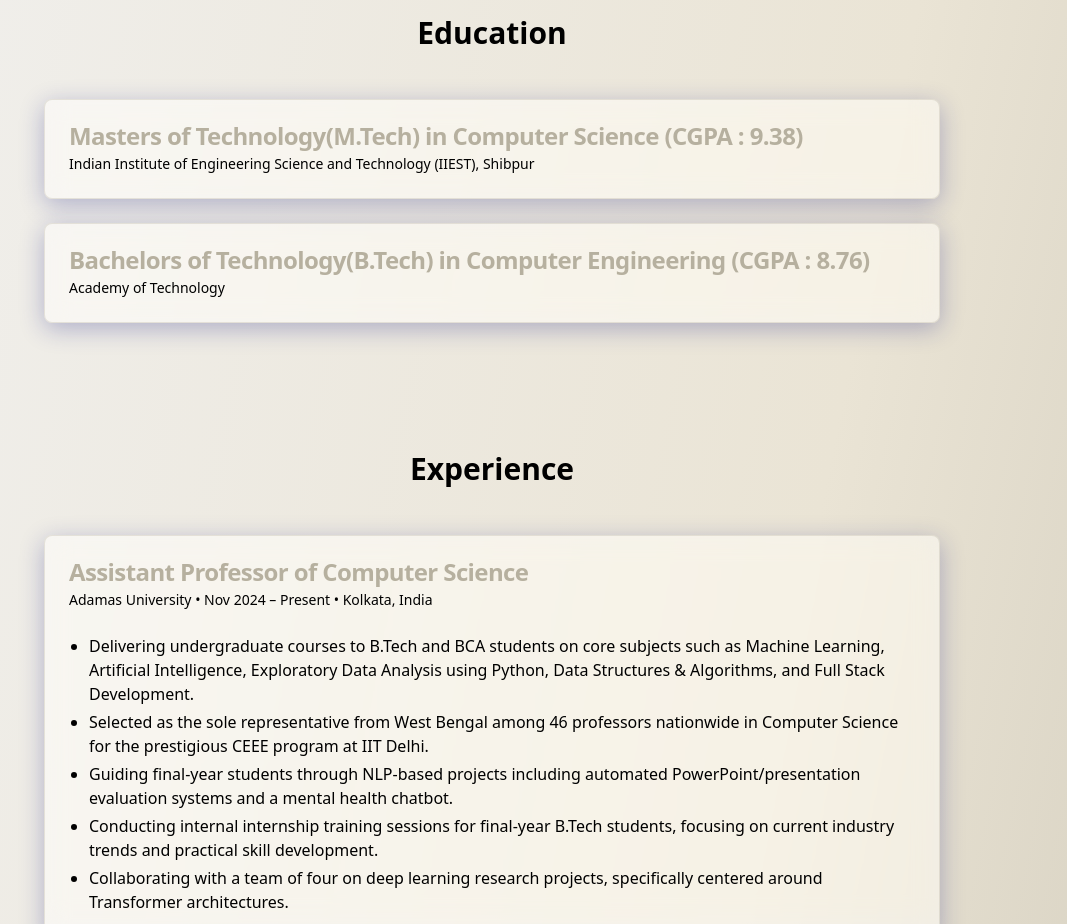
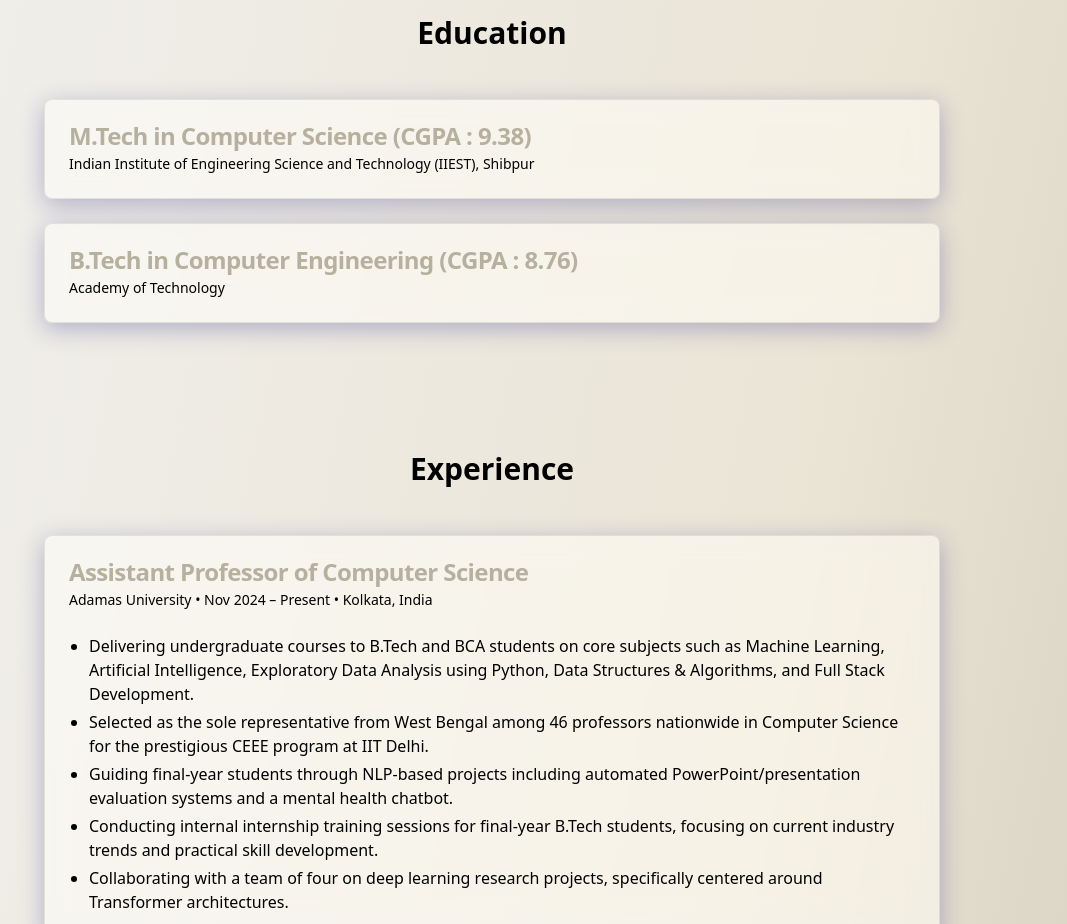
Before and after one commit to dj16900/MyPortfolioNew, a Next.js app: page / in a window 1280 px wide. Shown: the part 1100-2024 px from the top of the page, without its empty margins (148-1215 px from the left). Built offline with nearby package versions, Linux system fonts and the light colour scheme.

Commit message:
Update professor-portfolio.tsx

```diff
--- a/professor-portfolio.tsx
+++ b/professor-portfolio.tsx
@@ -290,7 +290,7 @@ export default function ProfessorPortfolio() {
               <Card className="bg-white/50 backdrop-blur-xl border-[#B6B09F]/30 glass-morphism-card hover:bg-white/60 transition-all duration-500 hover:scale-[1.02]">
                 <CardHeader>
                   <CardTitle className="text-[#B6B09F] font-bold">
-                    Masters of Technology(M.Tech) in Computer Science (CGPA : 9.38)
+                    M.Tech in Computer Science (CGPA : 9.38)
                   </CardTitle>
                   <CardDescription className="text-[#000000] font-medium">
                     Indian Institute of Engineering Science and Technology
@@ -301,7 +301,7 @@ export default function ProfessorPortfolio() {
               <Card className="bg-white/50 backdrop-blur-xl border-[#B6B09F]/30 glass-morphism-card hover:bg-white/60 transition-all duration-500 hover:scale-[1.02]">
                 <CardHeader>
                   <CardTitle className="text-[#B6B09F] font-bold">
-                    Bachelors of Technology(B.Tech) in Computer Engineering (CGPA : 8.76)
+                    B.Tech in Computer Engineering (CGPA : 8.76)
                   </CardTitle>
                   <CardDescription className="text-[#000000] font-medium">
                     Academy of Technology
```
